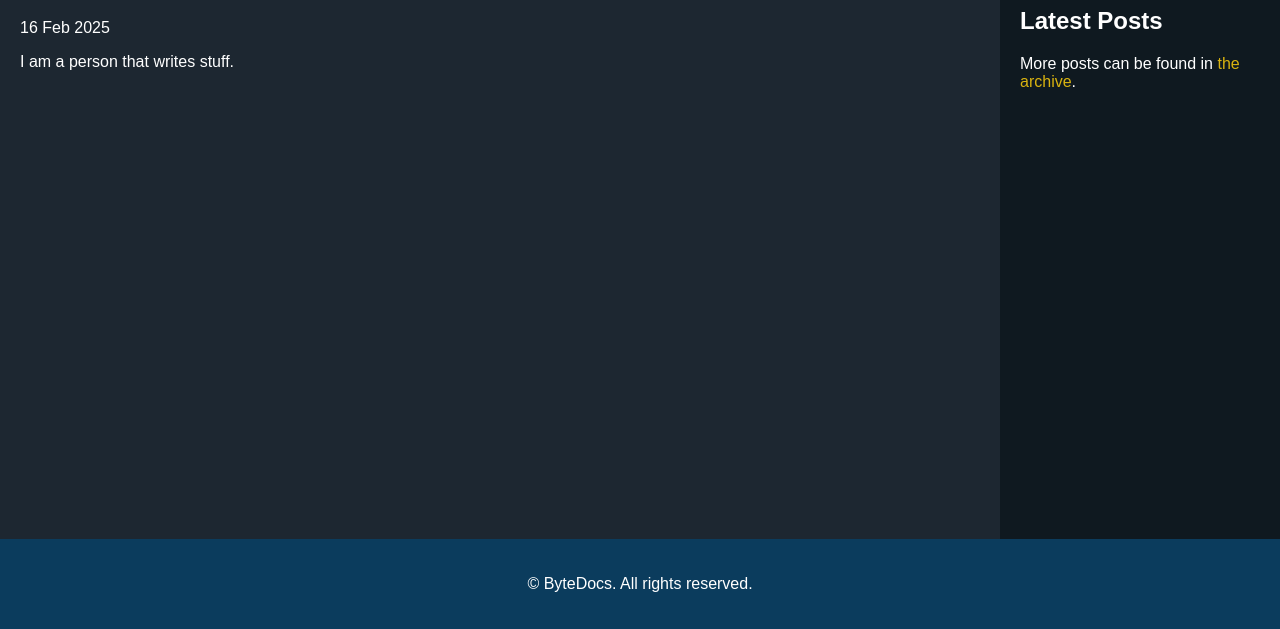
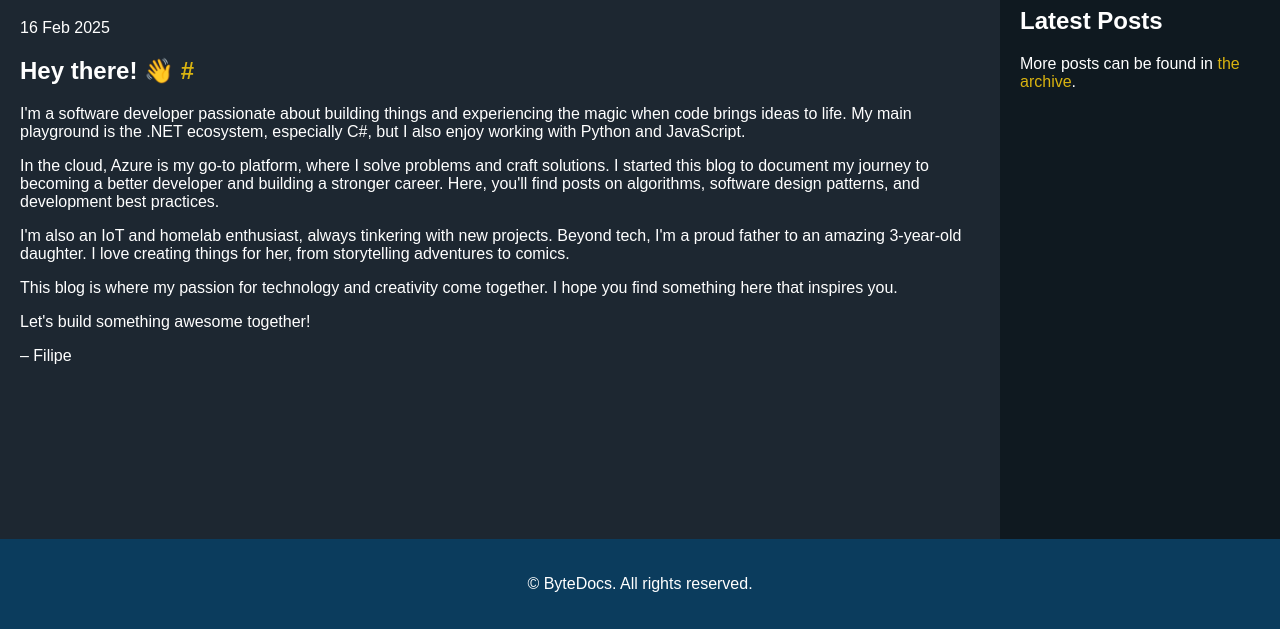
Before and after one commit to FmoOliveira/bytedocs, an Eleventy site: page about/index.md in a window 1280 px wide. Shown: the part 171-800 px from the top of the page. Built offline with nearby package versions, Linux system fonts and the light colour scheme; Eleventy itself is replaced by a stand-in of ours; files that its build step writes are made by us from their sources.

Commit message:
add about me

```diff
--- a/about/index.md
+++ b/about/index.md
@@ -7,4 +7,15 @@ eleventyNavigation:
   order: 3
 ---
 
-I am a person that writes stuff.
+## Hey there! 👋
+I'm a software developer passionate about building things and experiencing the magic when code brings ideas to life. My main playground is the .NET ecosystem, especially C#, but I also enjoy working with Python and JavaScript.
+
+In the cloud, Azure is my go-to platform, where I solve problems and craft solutions. I started this blog to document my journey to becoming a better developer and building a stronger career. Here, you'll find posts on algorithms, software design patterns, and development best practices.
+
+I'm also an IoT and homelab enthusiast, always tinkering with new projects. Beyond tech, I'm a proud father to an amazing 3-year-old daughter. I love creating things for her, from storytelling adventures to comics.
+
+This blog is where my passion for technology and creativity come together. I hope you find something here that inspires you.
+
+Let's build something awesome together!
+
+– Filipe
```
Also changed, not shown: 1 other file.
